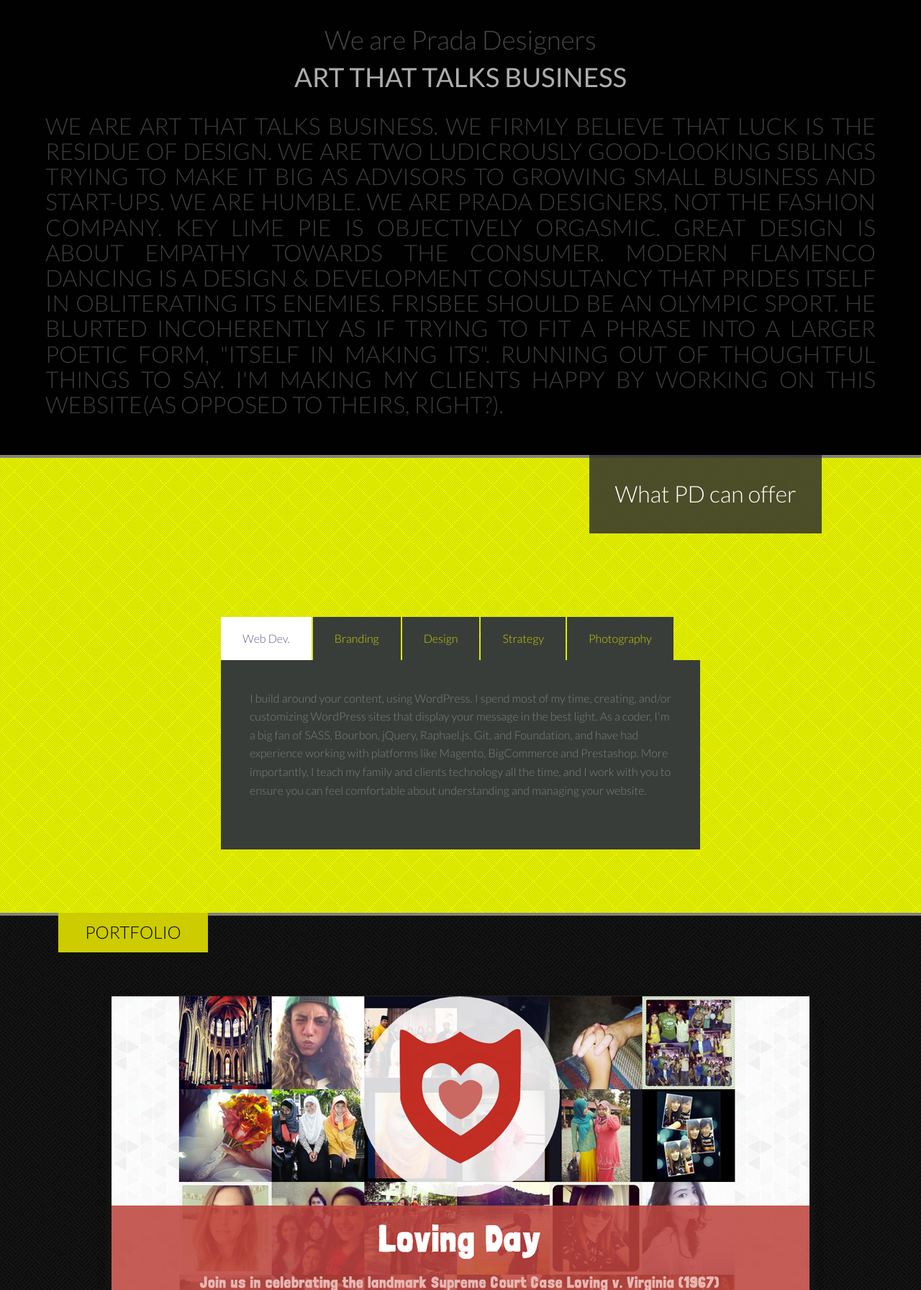
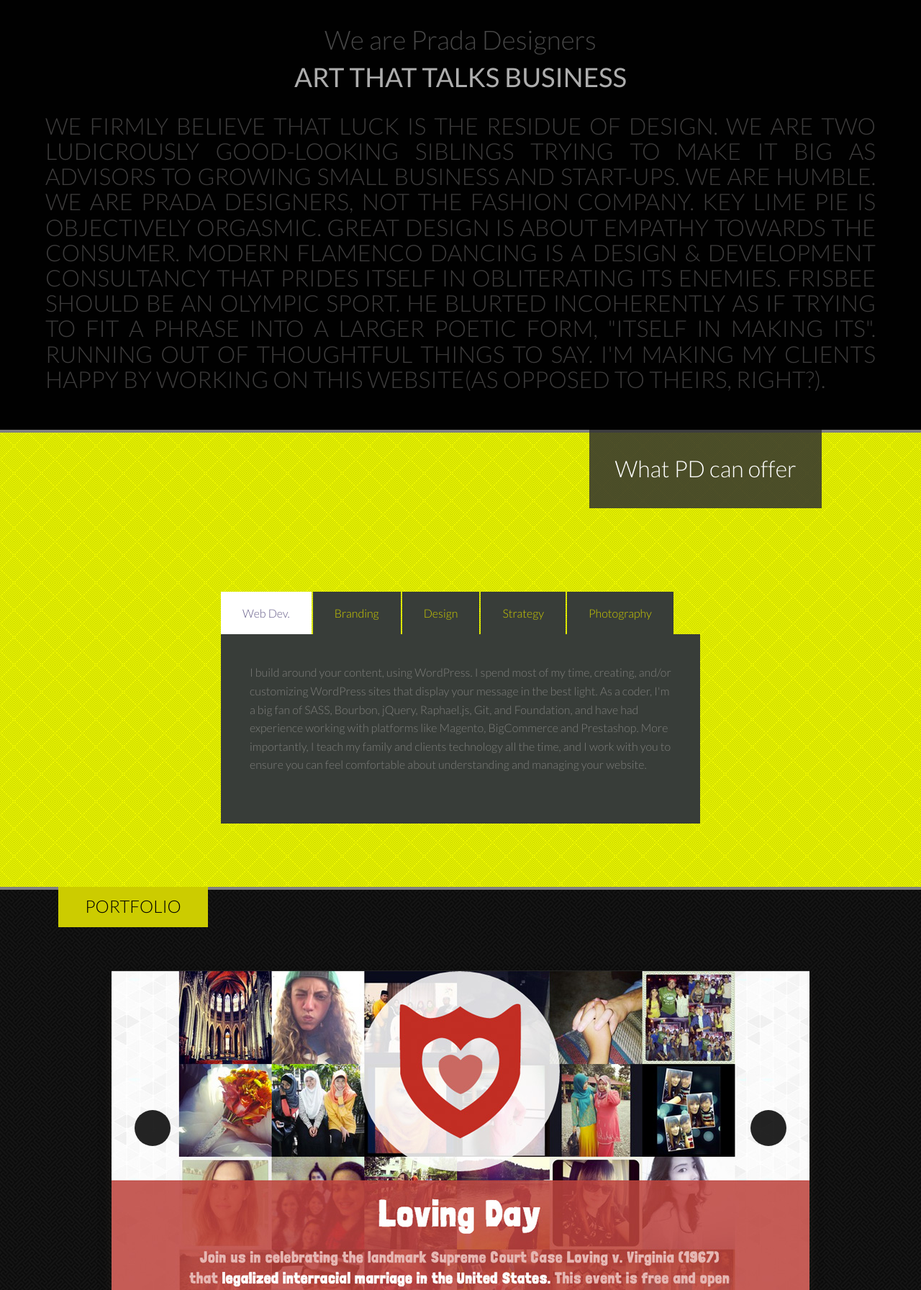
Before and after one commit to PradatiusD/pd, a PHP site: page / in a window 1280 px wide. Shown: the part 354-2146 px from the top of the page at 72% size. Run offline with PHP 8.4, Linux system fonts and the light colour scheme; some libraries are stand-ins or nearby versions.

Commit message:
Added hover arrows to bookblock

```diff
--- a/_notes/dwsync.xml
+++ b/_notes/dwsync.xml
@@ -1,4 +1,4 @@
 <?xml version="1.0" encoding="utf-8" ?>
 <dwsync>
-<file name="index.html" server="ftp.pradadesigners.com//public_html/" local="3459262512" remote="16344158688" />
+<file name="index.html" server="ftp.pradadesigners.com//public_html/" local="3459431821" remote="16344326628" />
 </dwsync>
--- a/css/_notes/dwsync.xml
+++ b/css/_notes/dwsync.xml
@@ -1,7 +1,7 @@
 <?xml version="1.0" encoding="utf-8" ?>
 <dwsync>
 <file name="foundation.scss" server="ftp.pradadesigners.com//public_html/" local="3453818740" remote="12044887532" />
-<file name="main.css" server="ftp.pradadesigners.com//public_html/" local="3459263982" remote="16344158688" />
+<file name="main.css" server="ftp.pradadesigners.com//public_html/" local="3459431235" remote="16344326628" />
 <file name="main.scss" server="ftp.pradadesigners.com//public_html/" local="3454959321" remote="12044887532" />
 <file name="normalize.scss" server="ftp.pradadesigners.com//public_html/" local="3453818740" remote="12044887532" />
 <file name="bg.png" server="ftp.pradadesigners.com//public_html/" local="3455994505" remote="16340898228" />
--- a/css/main.scss
+++ b/css/main.scss
@@ -243,6 +243,28 @@ h6 {
 					font-size: 1em;
 					font-weight: 300;
 			    }
+			}
+		}
+		nav {
+			#bb-nav-prev, #bb-nav-next {
+				position: absolute;
+				color: #FFF;
+				z-index: 2000;
+				background: rgba(0, 0, 0, 0.86);
+				border-radius: 100%;
+				font-size: 2em;
+				opacity: 1;
+				height: 50px;
+				width: 50px;
+				text-align: center;
+				padding-top: 9px;
+				margin: 20% 1em 1em 1em;
+			}
+			#bb-nav-prev {
+				left:0px;
+			}
+			#bb-nav-next {
+		    	right:0px;
 			}
 		}
 	}
--- a/index.html
+++ b/index.html
@@ -13,7 +13,7 @@
         <meta charset="UTF-8">
         <meta name="viewport" content="width=device-width">
         <link href='http://fonts.googleapis.com/css?family=Lato:300,400,700,400italic' rel='stylesheet' type='text/css'>
-        <link href="http://netdna.bootstrapcdn.com/font-awesome/3.2.1/css/font-awesome.css" rel="stylesheet">
+        <link href="//netdna.bootstrapcdn.com/font-awesome/3.2.1/css/font-awesome.css" rel="stylesheet">
         <link rel="stylesheet" href="css/main.css">
         <script src="plugins/js/modernizr.custom.js"></script>
     </head>
@@ -38,9 +38,9 @@
             </div>
         </div>
     </section>
-    <section id="fade1">
+    <section id="fade1" class="hide-for-small">
         <div class="letterwall">
-            <p>We are <span class="whiten">art</span> that talks <span class="whiten">business</span>.  We firmly believe that  <span class="whiten">luck</span> is the residue of <span class="whiten">design</span>.  We are two ludicrously <span class="whiten">good-looking</span> siblings trying to make it big as advisors to growing <span class="whiten">small business</span> and <span class="whiten">start-ups</span>.  We are <span class="whiten">humble</span>.  We are <span class="yellowen">Prada Designers</span>, not the fashion <span class="whiten">company</span>. Key lime pie is objectively <span class="whiten">orgasmic</span>.  Great <span class="whiten">design</span> is about <span class="whiten">empathy</span> towards the <span class="whiten">consumer</span>.  <span class="whiten">Modern</span> Flamenco dancing <span class="yellowen">is a design & development consultancy that prides</span> itself in obliterating its enemies. Frisbee should be an olympic sport.  He blurted incoherently as if trying to fit a <span class="whiten">phrase</span> into a larger <span class="whiten">poetic</span> form, "<span class="yellowen">itself in making its</span>".  Running out of <span class="whiten">thoughtful</span> things to say. I'm making my<span class="yellowen"> clients happy</span> by working on this <span class="whiten">website</span>(as opposed to theirs, right?).</p>
+            <p>We firmly believe that  <span class="whiten">luck</span> is the residue of <span class="whiten">design</span>.  We are two ludicrously <span class="whiten">good-looking</span> siblings trying to make it big as advisors to growing <span class="whiten">small business</span> and <span class="whiten">start-ups</span>.  We are <span class="whiten">humble</span>.  We are <span class="yellowen">Prada Designers</span>, not the fashion <span class="whiten">company</span>. Key lime pie is objectively <span class="whiten">orgasmic</span>.  Great <span class="whiten">design</span> is about <span class="whiten">empathy</span> towards the <span class="whiten">consumer</span>.  <span class="whiten">Modern</span> Flamenco dancing <span class="yellowen">is a design & development consultancy that prides</span> itself in obliterating its enemies. Frisbee should be an olympic sport.  He blurted incoherently as if trying to fit a <span class="whiten">phrase</span> into a larger <span class="whiten">poetic</span> form, "<span class="yellowen">itself in making its</span>".  Running out of <span class="whiten">thoughtful</span> things to say. I'm making my<span class="yellowen"> clients happy</span> by working on this <span class="whiten">website</span>(as opposed to theirs, right?).</p>
         </div>
     </section>
     <div id="fade4">
@@ -159,13 +159,12 @@ text-transform: uppercase;">Portfolio</h2>
                                     <p><strong><a target="_blank" href="http://estrellamorena.com">Website</a></strong> and <strong><a target="_blank" href="http://github.com/PradatiusD/morena">GitHub</a></strong></p>
                                 </article>
                             </aside>
+                            <nav>
+                                <a id="bb-nav-prev" href="#"><i class="icon-chevron-left"></i></a>
+                                <a id="bb-nav-next" href="#"><i class="icon-chevron-right"></i></a>
+                            </nav>
                         </div>
-                        <nav>
-                            <a id="bb-nav-first" href="#" class="bb-custom-icon bb-custom-icon-first">First page</a>
-                            <a id="bb-nav-prev" href="#" class="bb-custom-icon bb-custom-icon-arrow-left">Previous</a>
-                            <a id="bb-nav-next" href="#" class="bb-custom-icon bb-custom-icon-arrow-right">Next</a>
-                            <a id="bb-nav-last" href="#" class="bb-custom-icon bb-custom-icon-last">Last page</a>
-                        </nav>
+
                     </div>
                 </div>
             </div>
@@ -373,7 +372,7 @@ text-transform: uppercase;">Portfolio</h2>
 </script>
 <script>
     jQuery(document).ready(function($){
-        // Get follower counts via JSONP for Facebook, Twitter, and GitHub
+        // Get follower/friends counts via JSONP for Facebook, Twitter, and GitHub
 
         $.ajax({
             url: 'https://graph.facebook.com/https://www.facebook.com/PradaDesigners',
@@ -427,10 +426,10 @@ text-transform: uppercase;">Portfolio</h2>
     // For hover opacity on portfolio desc
         $('#bb-bookblock').hover(
             function(){
-                $('.portfolio-desc article').animate({opacity: 1},1000)
+                $('.portfolio-desc article, .bb-bookblock nav').stop().animate({opacity: 1},1000)
             },
             function(){
-                $('.portfolio-desc article').animate({opacity: 0},1000)
+                $('.portfolio-desc article, .bb-bookblock nav').stop().animate({opacity: 0},1000)
             })
     })
 </script>
```
Also changed, not shown: plugins/css/_demo1.scss (+0 -21 lines), README.md, css/main.css.
